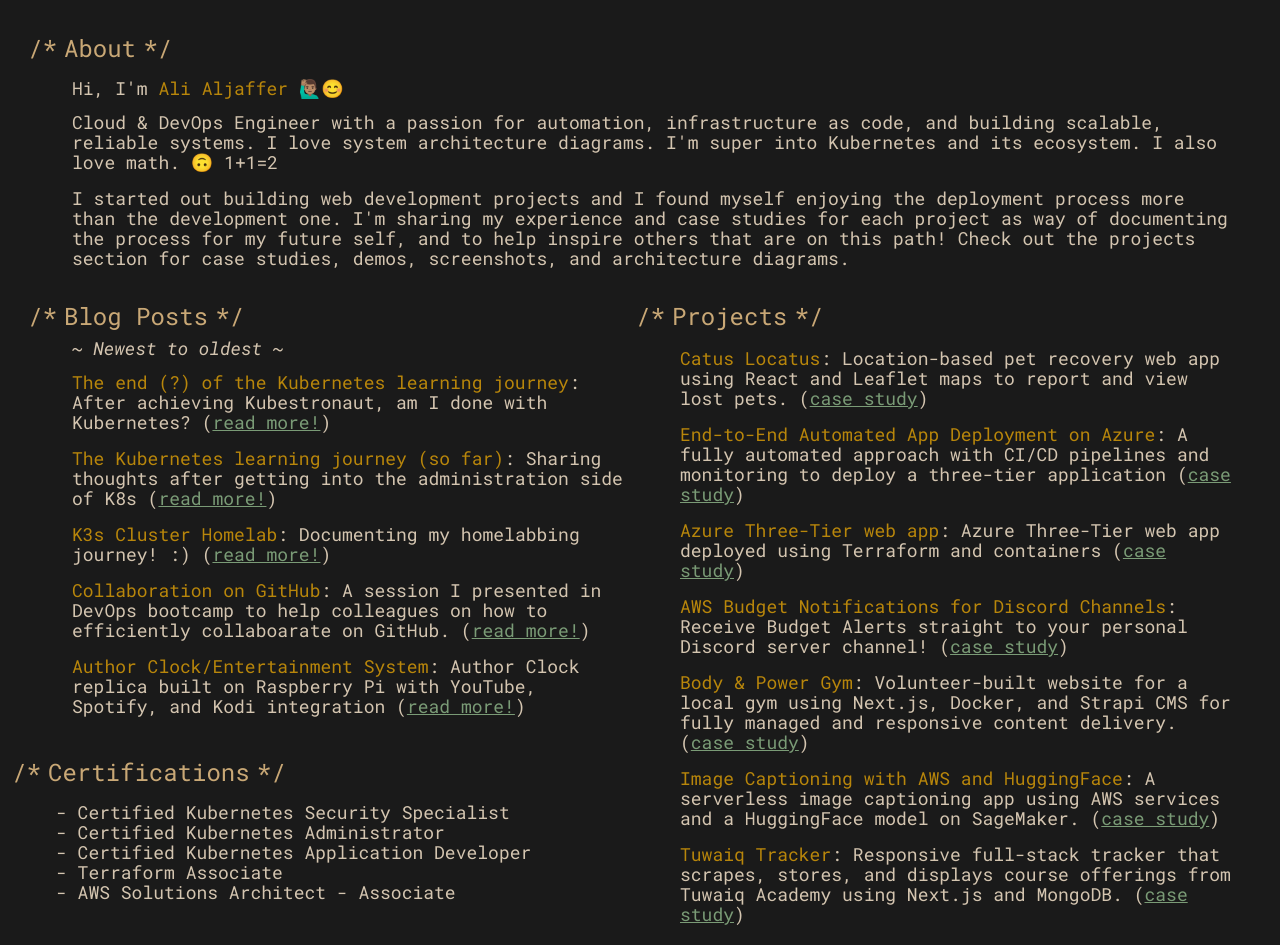
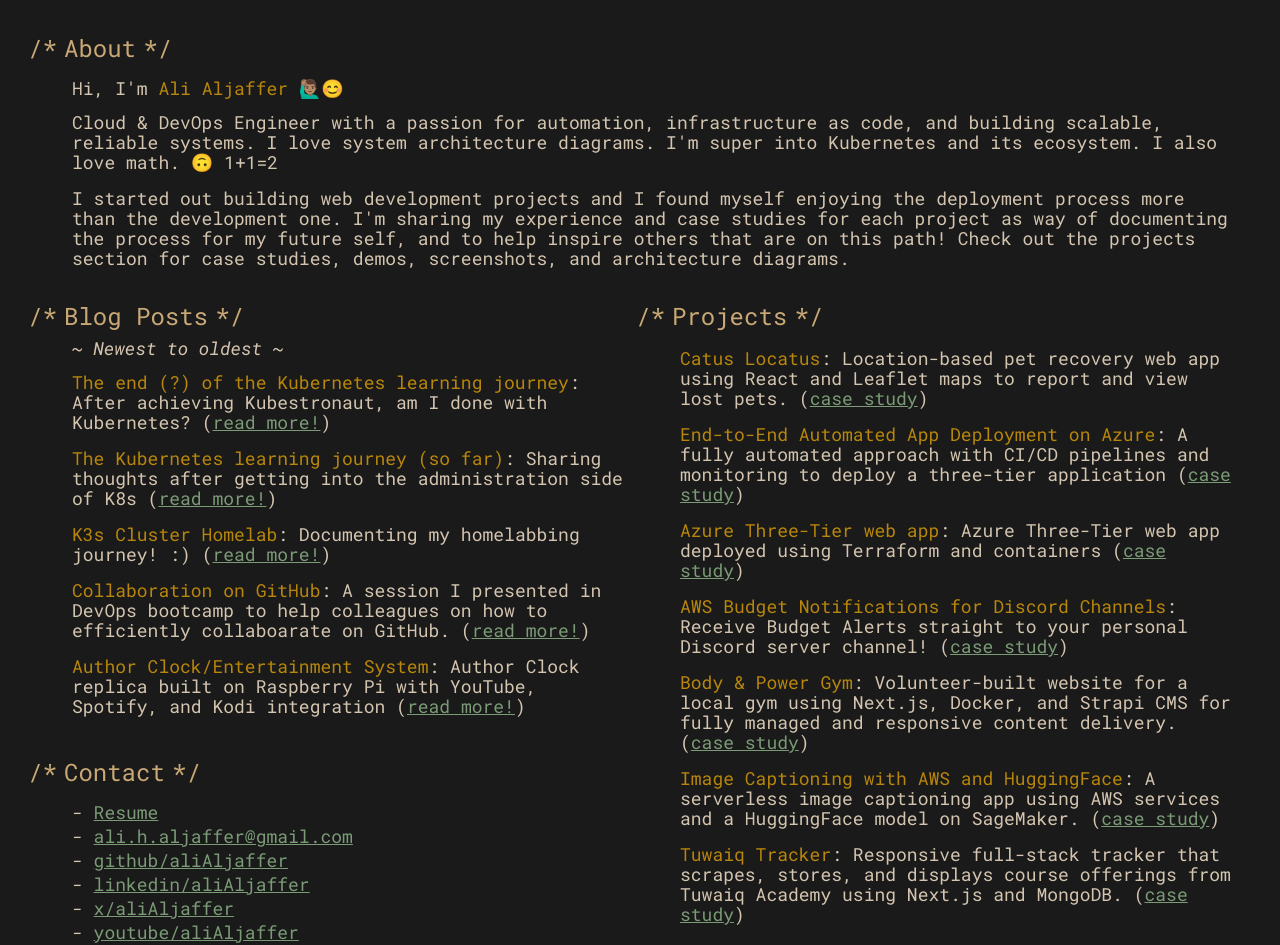
Before and after one commit to aliAljaffer/aliAljaffer.github.io, a Next.js app: page / in a window 1280 px wide. Shown: the top 945 px of the page. Built offline with nearby package versions, Linux system fonts and the light colour scheme.

Commit message:
cleanup on contact data

```diff
--- a/src/app/page.tsx
+++ b/src/app/page.tsx
@@ -11,11 +11,11 @@
     label: "Resume/CV",
     value:
       "https://alialjaffer-website.s3.me-south-1.amazonaws.com/documents/ali_aljaffer_cv.pdf",
-    showAs: "Always up-to-date Resume",
+    showAs: "Resume",
   },
   {
     label: "Email",
-    value: "mailto:ali.h.aljaffer@gmail.com?subject=Collaboration",
+    value: "ali.h.aljaffer@gmail.com",
     showAs: "ali.h.aljaffer@gmail.com",
   },
   {
@@ -149,12 +149,12 @@
               <em className="pl-6">~ Newest to oldest ~</em>
               <ProjectList projects={blogPosts!} />
             </Section>
-            <Section title="Certifications">
-              <CertsList certs={certsData} />
-            </Section>
             {/* Contact Section */}
             <Section title="Contact" className="lg:pl-4 ">
               <ContactList contacts={contactData} />
+            </Section>
+            <Section title="Certifications">
+              <CertsList certs={certsData} />
             </Section>
             {/* reusing projects for blog posts */}
           </div>
```
